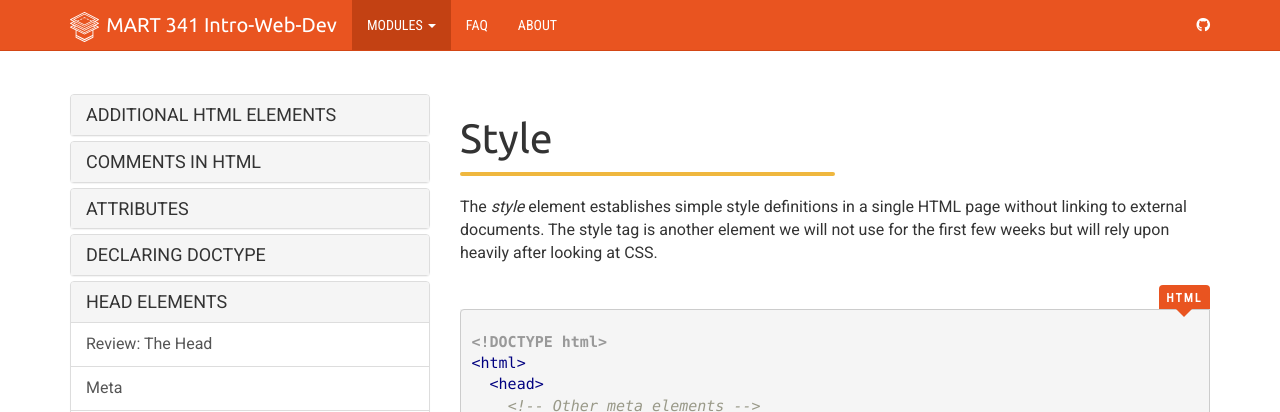
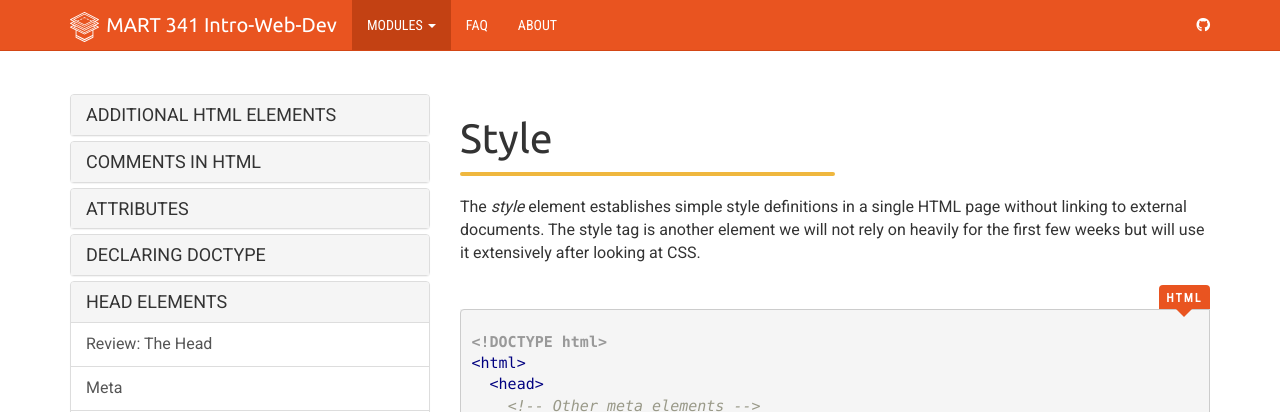
Before and after one commit to Montana-Media-Arts/webDesignFall2024, a Jekyll site: the page built from _docs/topic-05/04-head-elements/page-06.md, in a window 1280 px wide and 996 px high. Shown: the top 412 px of the window. Built offline with Jekyll 4.4.1, drawn with Linux system fonts in a browser that asks for light colours; nearby versions of some CDN libraries.

Commit message:
Update page-06.md

```diff
--- a/_docs/topic-05/04-head-elements/page-06.md
+++ b/_docs/topic-05/04-head-elements/page-06.md
@@ -8,7 +8,7 @@ tags: elements, head, style
 
 <div class="divider-heading"></div>
 
-The _style_ element establishes simple style definitions in a single HTML page without linking to external documents. The style tag is another element we will not use for the first few weeks but will rely upon heavily after looking at CSS.
+The _style_ element establishes simple style definitions in a single HTML page without linking to external documents. The style tag is another element we will not rely on heavily for the first few weeks but will use it extensively after looking at CSS.
 
 
 <div class="code-heading">
```
